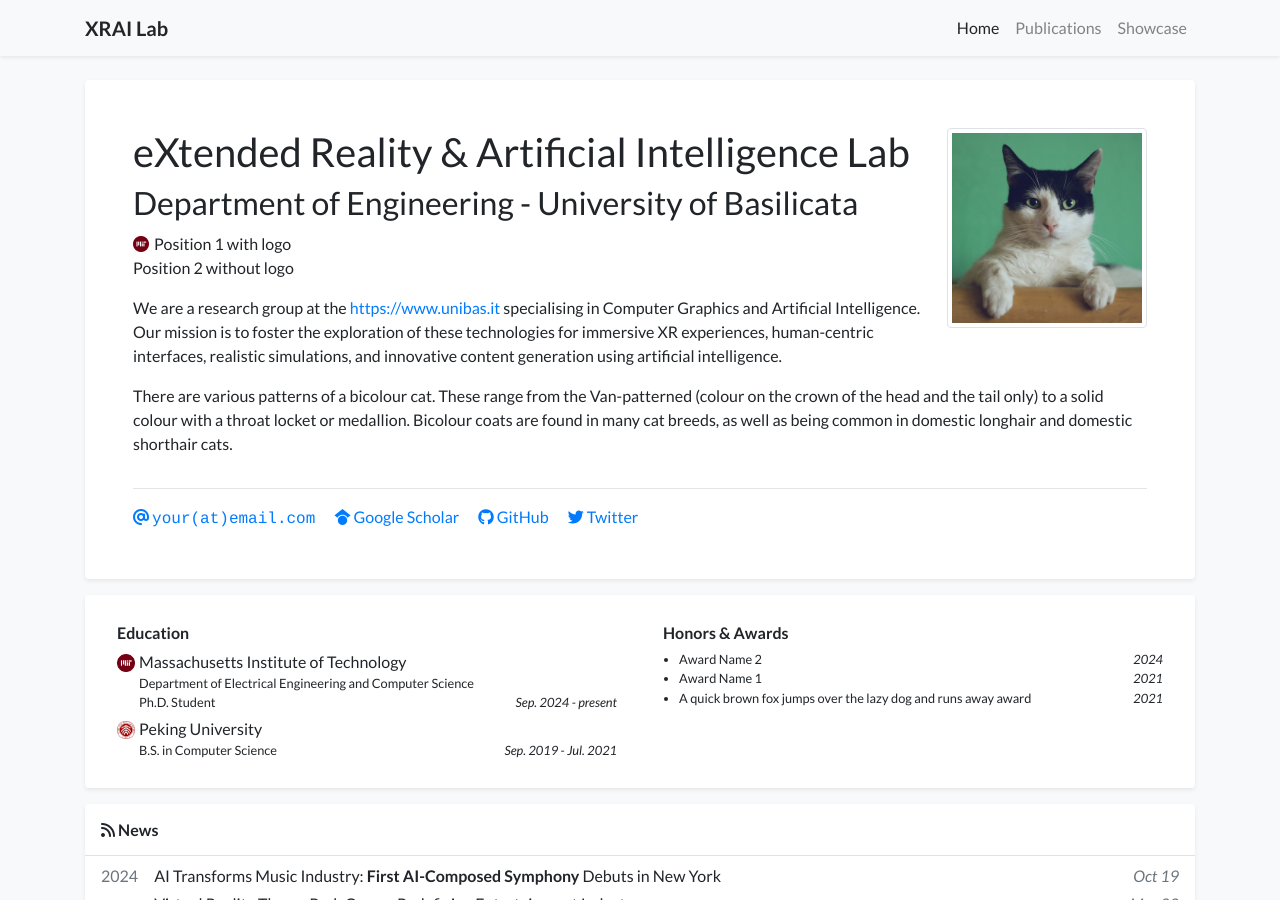
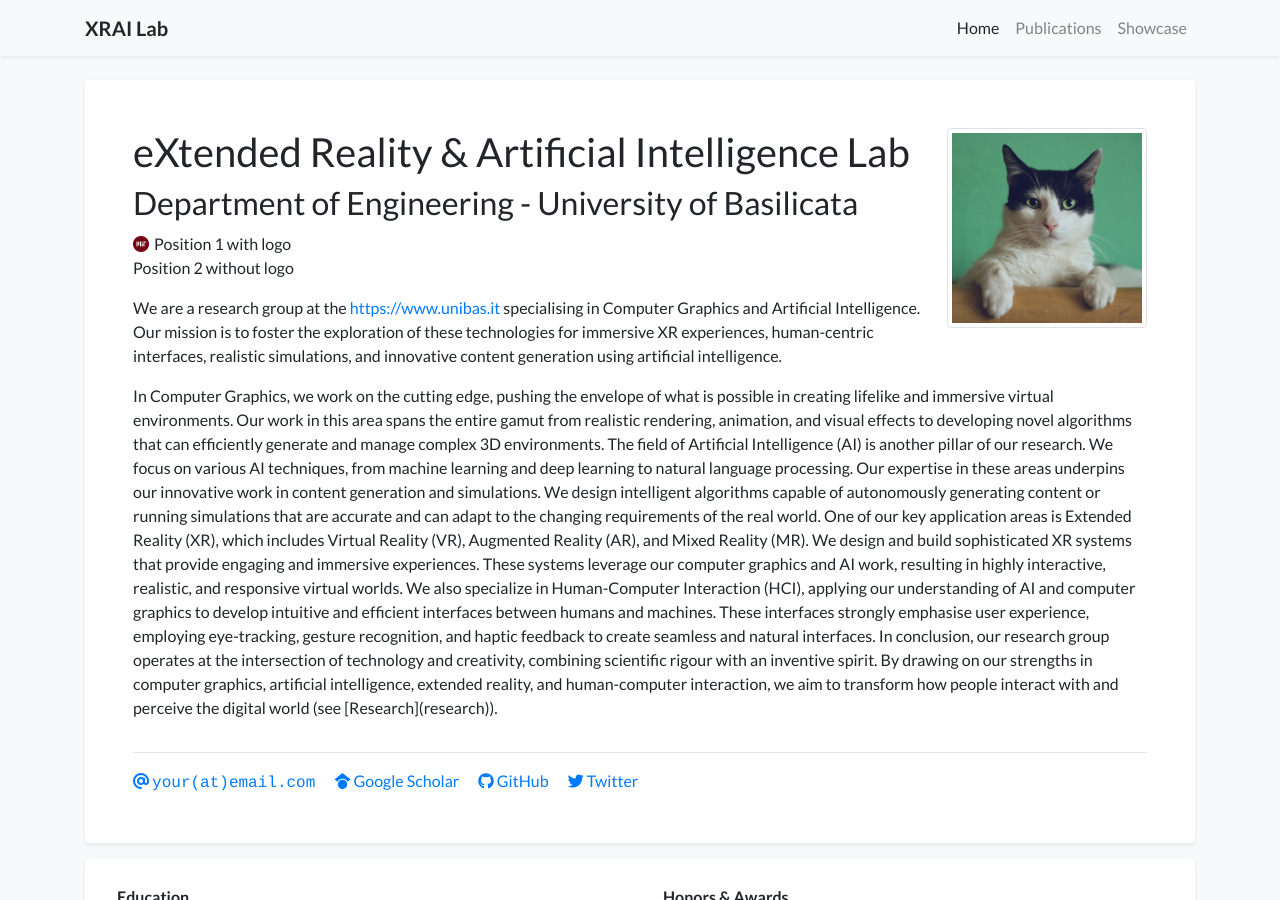
Before and after one commit to xrailab/academic-homepage, a Jekyll site: the page built from index.html, in a window 1280 px wide and 900 px high. Built offline with Jekyll 4.4.1, drawn with Linux system fonts in a browser that asks for light colours; nearby versions of some CDN libraries; a style sheet for code colours, icons or effects is not loaded.

Commit message:
Update profile.yml

```diff
--- a/_data/profile.yml
+++ b/_data/profile.yml
@@ -25,9 +25,15 @@ short_bio: >-
   We are a research group at the <a href="https://www.unibas.it" target="_blank">https://www.unibas.it</a> specialising in Computer Graphics and Artificial Intelligence. Our mission is to foster the exploration of these technologies for immersive XR experiences, human-centric interfaces, realistic simulations, and innovative content generation using artificial intelligence.
   </p>
   <p>
-    There are various patterns of a bicolour cat. These range from the Van-patterned (colour on the crown of the head
-    and the tail only) to a solid colour with a throat locket or medallion. Bicolour coats are found in many cat breeds,
-    as well as being common in domestic longhair and domestic shorthair cats.
+  In Computer Graphics, we work on the cutting edge, pushing the envelope of what is possible in creating lifelike and immersive virtual environments. Our work in this area spans the entire gamut from realistic rendering, animation, and visual effects to developing novel algorithms that can efficiently generate and manage complex 3D environments.
+
+  The field of Artificial Intelligence (AI) is another pillar of our research. We focus on various AI techniques, from machine learning and deep learning to natural language processing. Our expertise in these areas underpins our innovative work in content generation and simulations. We design intelligent algorithms capable of autonomously generating content or running simulations that are accurate and can adapt to the changing requirements of the real world.
+
+  One of our key application areas is Extended Reality (XR), which includes Virtual Reality (VR), Augmented Reality (AR), and Mixed Reality (MR). We design and build sophisticated XR systems that provide engaging and immersive experiences. These systems leverage our computer graphics and AI work, resulting in highly interactive, realistic, and responsive virtual worlds.
+
+  We also specialize in Human-Computer Interaction (HCI), applying our understanding of AI and computer graphics to develop intuitive and efficient interfaces between humans and machines. These interfaces strongly emphasise user experience, employing eye-tracking, gesture recognition, and haptic feedback to create seamless and natural interfaces.
+
+  In conclusion, our research group operates at the intersection of technology and creativity, combining scientific rigour with an inventive spirit. By drawing on our strengths in computer graphics, artificial intelligence, extended reality, and human-computer interaction, we aim to transform how people interact with and perceive the digital world (see [Research](research)).
   </p>
 
 portrait_url: /assets/images/photos/portrait.jpg
```
